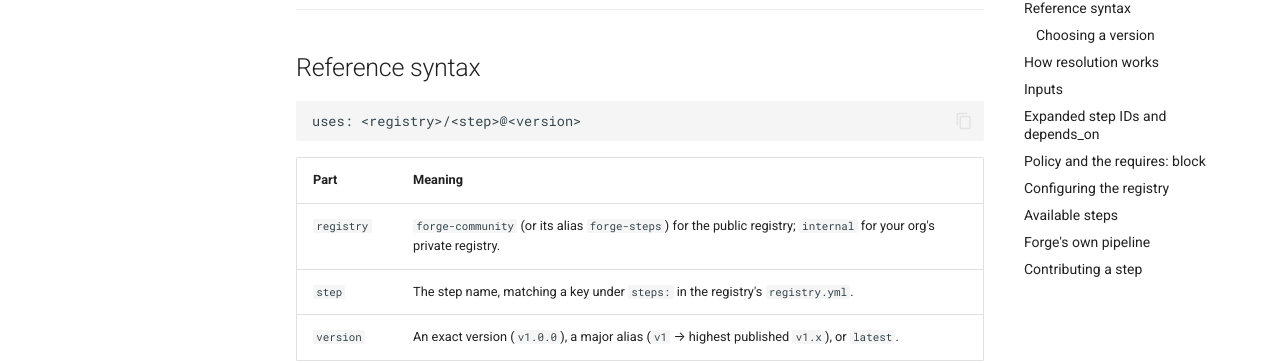
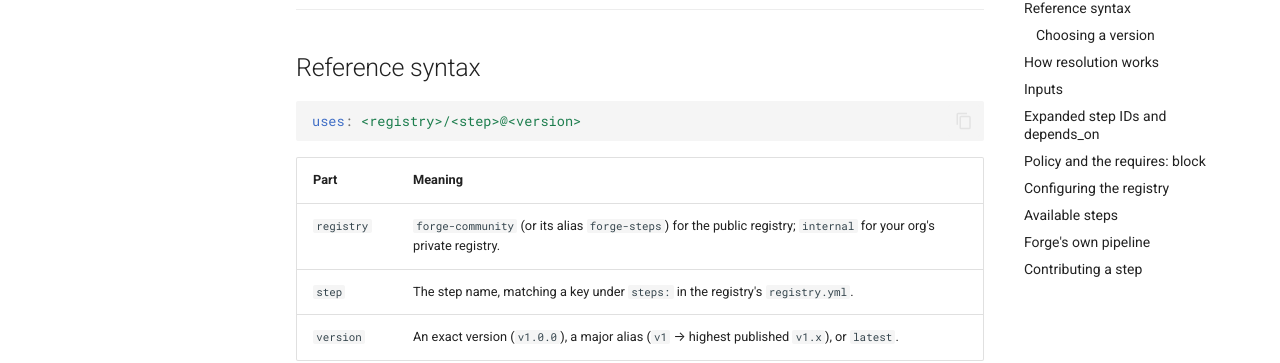
Before and after one commit to JBraunsmaJr/Forge, an MkDocs documentation site: the page built from docs/Step-Registry.md, in a window 1280 px wide and 900 px high, scrolled down 413 px. Shown: the part 148-511 px from the top of the window. Built offline with MkDocs 1.6.1 and Material for MkDocs 9.7.7, drawn with Linux system fonts in a browser that asks for light colours; comment, search, counter and statistics services are not loaded; some of the changed lines change nothing that is shown; some of the changed text lies outside the part shown.

Commit message:
yaml stuff

````diff
--- a/docs/Step-Registry.md
+++ b/docs/Step-Registry.md
@@ -24,7 +24,7 @@ steps:
 
 ## Reference syntax
 
-```
+```yaml
 uses: <registry>/<step>@<version>
 ```
 
@@ -137,8 +137,6 @@ Every step declares what it needs:
 ```yaml
 requires:
   docker_socket: true
-  internet_access: false
-  privileged: false
 ```
 
 This feeds the policy system. If your org forbids the docker socket, any step
````
